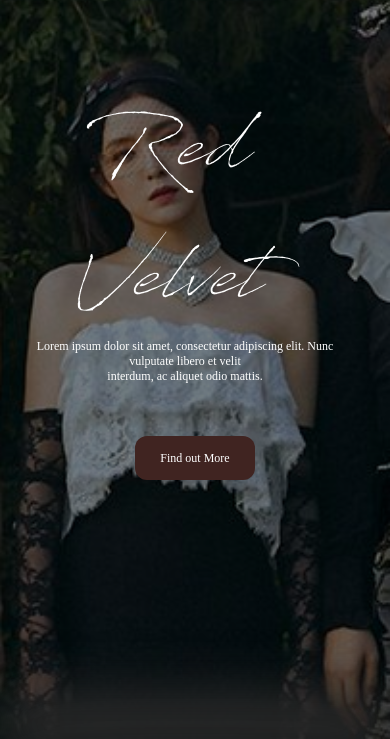
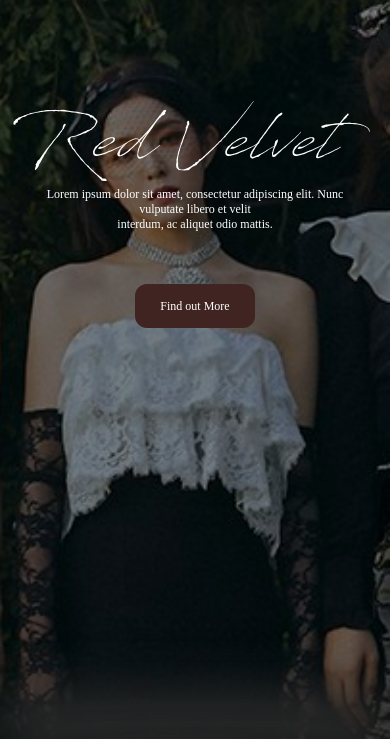
Before and after one commit to warrenmalangis/Malangis-Red-Velvet, a plain HTML site: page index.html in a window 390 px wide. Shown: the part 105-844 px from the top of the page. Drawn offline with Linux system fonts and the light colour scheme; a web font is replaced by a local one.

Commit message:
css modified

```diff
--- a/style.css
+++ b/style.css
@@ -184,7 +184,8 @@
   text-decoration: underline;
 }
 
-@media (max-width: 850px) {
+@media (max-width: 850px), screen and (max-height: 400px) and
+(orientation: landscape) {
   html {
     max-width: 100%;
     overflow-x: hidden;
@@ -195,12 +196,11 @@
 
 .landing-description .landing-page-title {
     margin-top: 150px;
-    margin-right: 55px;
-    font-size: 80px;
+    margin-right: 40px;
+    font-size: 70px;
     padding-bottom: 40px;
   }
   .landing-description .landing-page-sub {
-    margin-right: 50px;
     font-size: 12px;
   }
 .btn {
@@ -245,7 +245,6 @@
   margin-top: -600px;
 }
 }
-
 /* Hide nav links on screens with width below 768px  */
 @media (min-width: 768px) {
   .header {
```
